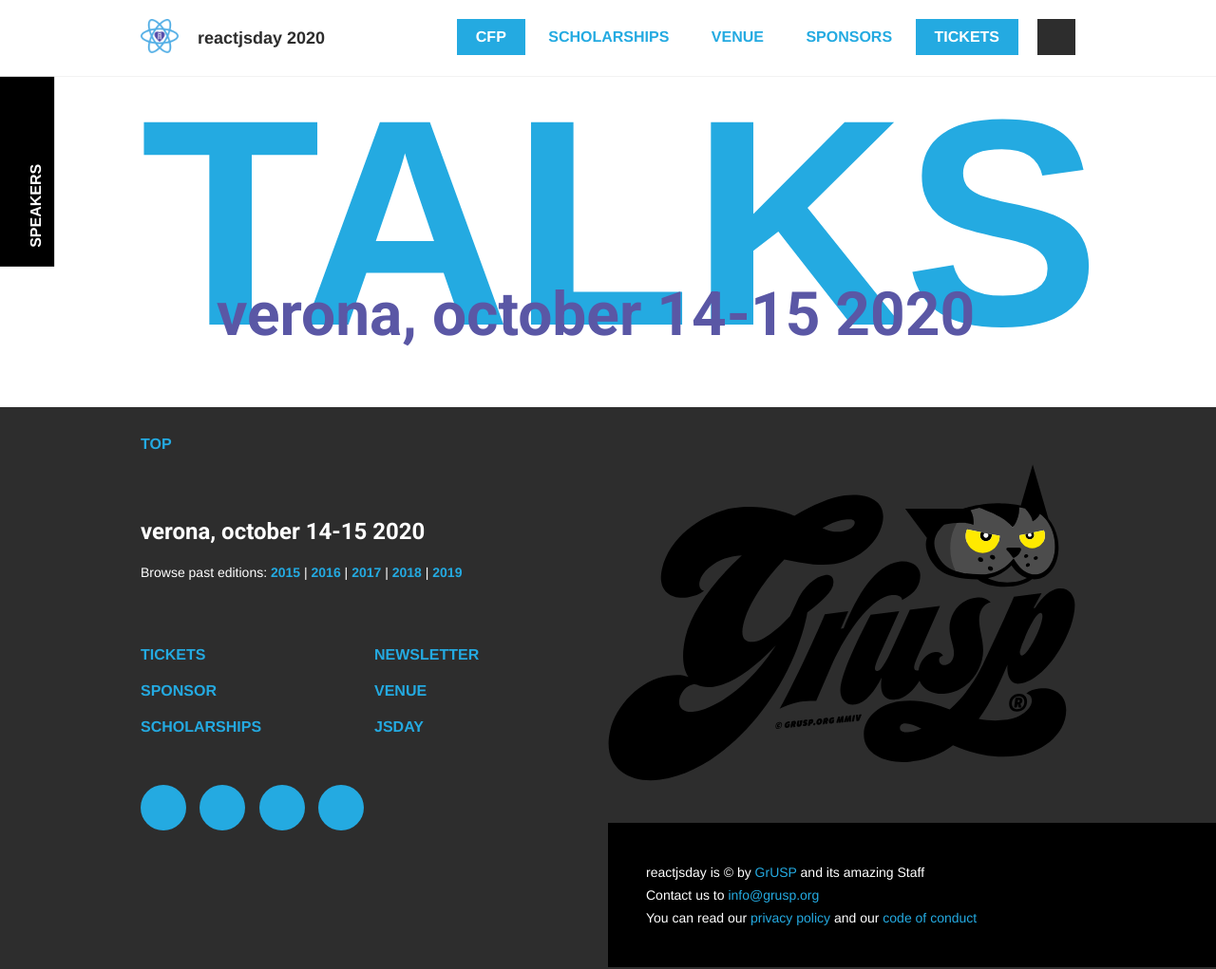
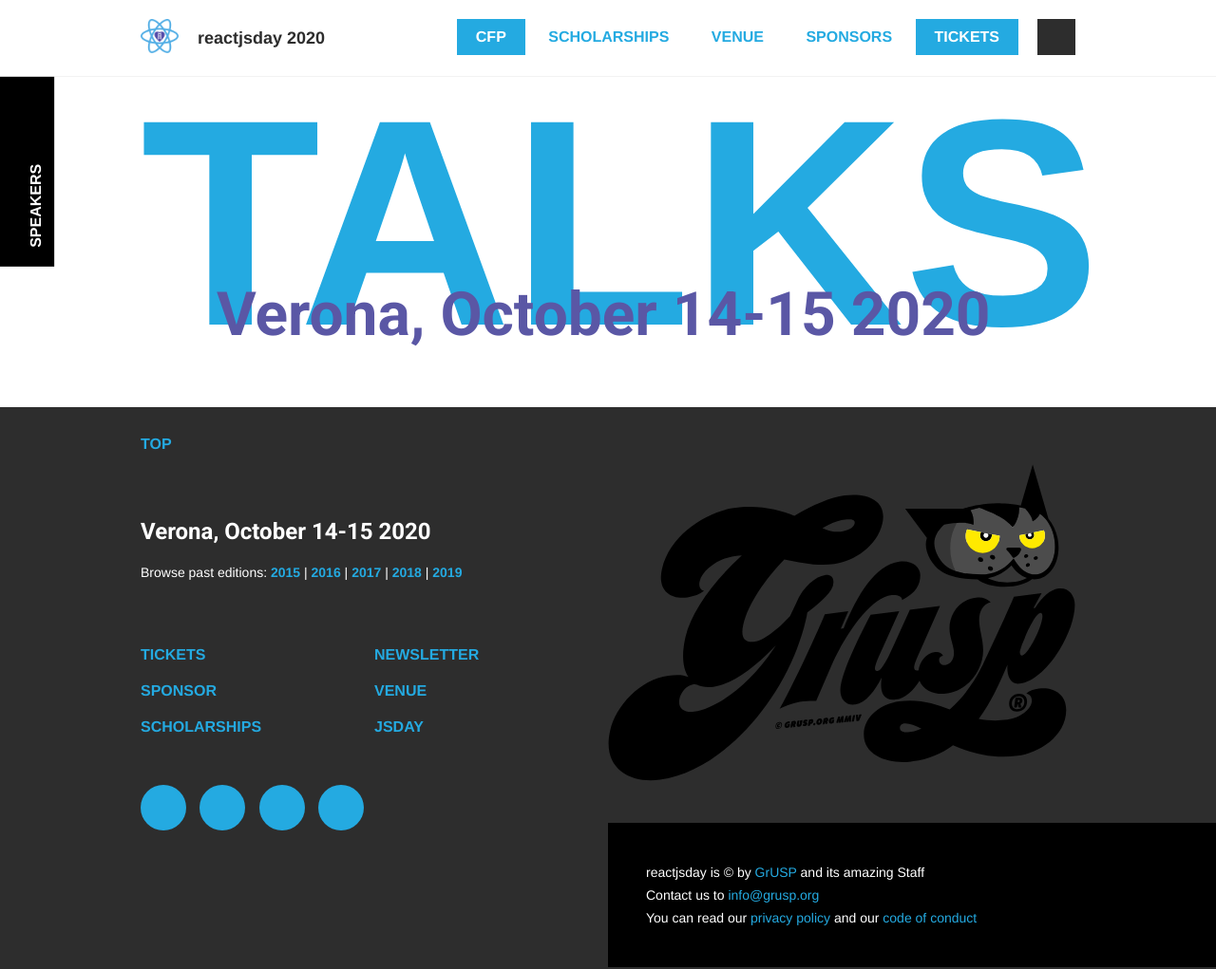
Before and after one commit to giuliatosato/2020.reactjsday.it, a Jekyll site: the page built from talks.html, in a window 1280 px wide and 1021 px high. Shown: the whole window at 95% size. Built offline with Jekyll 4.4.1, drawn with Linux system fonts in a browser that asks for light colours; some web fonts are replaced; comment, search, counter and statistics services are not loaded.

```diff
--- a/_data/conference.yml
+++ b/_data/conference.yml
@@ -2,7 +2,7 @@ name: reactjsday
 og_image: http://2020.reactjsday.it/theme/img/background2.jpg
 slug: reactjsday
 url: https://2020.reactjsday.it
-where_when: verona, october 14-15 2020
+where_when: Verona, October 14-15 2020
 year: 2020
 since: 2015
 call_for_paper: true
@@ -11,7 +11,7 @@ talks_available: false
 schedule_available: false
 workshops_available: false
 scholarship_available: true
-scholarship_url: https://forms.gle/4WDmK4V44ahKqEtG6
+scholarship_url: https://forms.gle/UbNJ1VooHTbgLkd66
 
 iubenda:
   cookiePolicyId: 63963515
```
